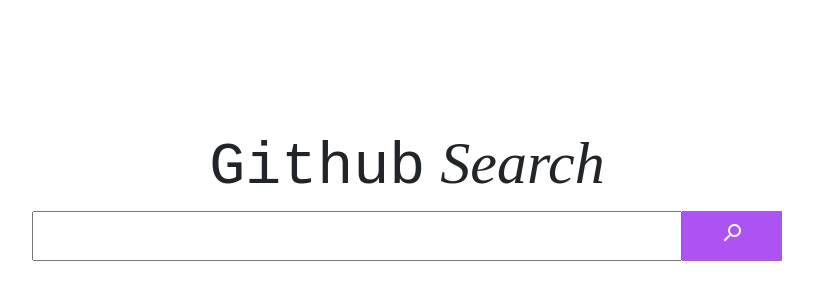
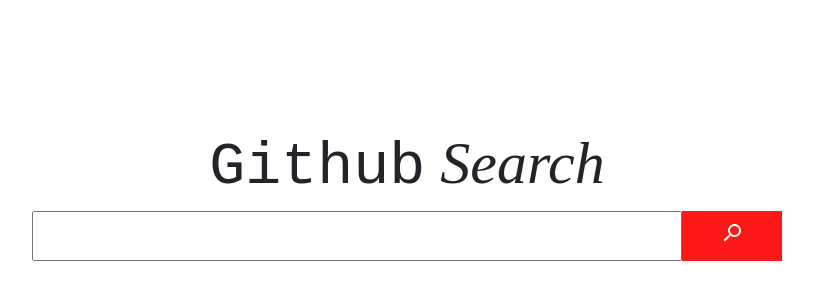
Before and after one commit to Kadidja-Lima/GitExplorer, an Angular app: page / in a window 1280 px wide. Shown: the part 206-506 px from the top of the page, without its empty margins (233-1046 px from the left). Built offline with nearby package versions, Linux system fonts and the light colour scheme.

Commit message:
first commit

```diff
--- a/src/app/input/input.component.css
+++ b/src/app/input/input.component.css
@@ -12,7 +12,7 @@
 .search-button{
   width: 100px;
   height: 50px;
-  background-color:#ac53f2;
+  background-color:#fd1818;
   transform: scaleX(-1);
   border:none;
 }
@@ -27,6 +27,7 @@
 }
 
 @media (max-width: 900px){
+
   .search-text{
     width: 300px;
   }
```
